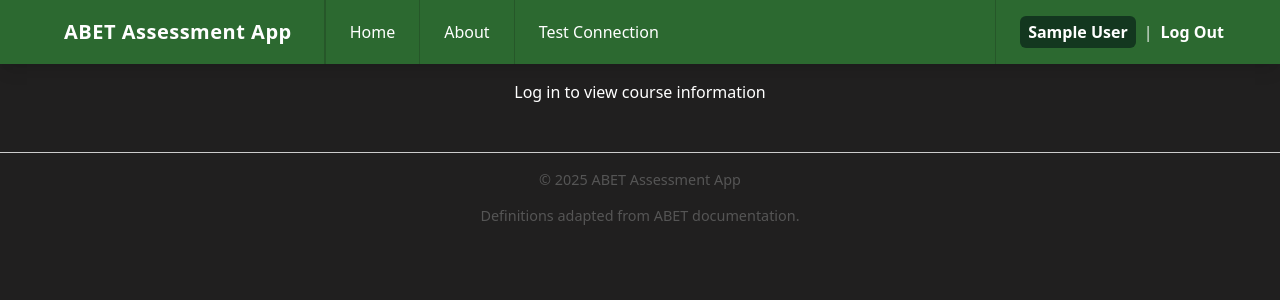
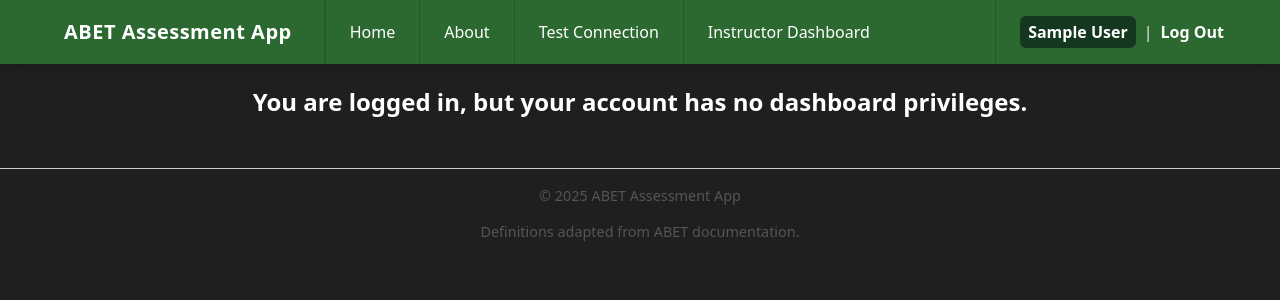
Before and after one commit to tdavis36/ABET-Assessment-App, a Vue app in the folder frontend/: page /dashboard in a window 1280 px wide. Shown: the top 300 px of the page. Built offline with nearby package versions, Linux system fonts and the light colour scheme; sample sign-in values are in the browser's storage.

Commit message:
refactor: streamline dashboard logic, improve user-store integration, and simplify navbar/auth flow

```diff
--- a/frontend/src/App.vue
+++ b/frontend/src/App.vue
@@ -6,7 +6,6 @@ import { useUserStore } from '@/stores/user-store.js'
 
 const userStore = useUserStore()
 
-// Load user from localStorage on app mount
 onMounted(() => {
   userStore.loadFromStorage()
 })
@@ -27,7 +26,7 @@ function handleLogout() {
     </header>
 
     <main>
-      <router-view :loggedIn="loggedIn" @login="handle_login"/>
+      <router-view />
     </main>
 
     <footer class="footer">
--- a/frontend/src/components/NavBar.vue
+++ b/frontend/src/components/NavBar.vue
@@ -4,11 +4,9 @@ const props = defineProps({
   username: String,
 })
 
+const emit = defineEmits(["logout"])
+</script>
 
-const isAdmin = true
-
-const emits = defineEmits(["logout"])
-</script>
 <template>
   <nav id="navbar">
     <div class="navbar-container">
@@ -21,9 +19,8 @@ const emits = defineEmits(["logout"])
         <div class="nav-divider"></div>
         <router-link to="/test-connection" class="nav_button">Test Connection</router-link>
 
-
-        <!-- Instructor dashboard link only -->
-        <template v-if="loggedIn && !isAdmin">
+        <!-- Instructor dashboard only -->
+        <template v-if="loggedIn">
           <div class="nav-divider"></div>
           <router-link to="/instructor-dashboard" class="nav_button">
             Instructor Dashboard
@@ -31,9 +28,9 @@ const emits = defineEmits(["logout"])
         </template>
       </div>
 
-      <!-- Log In / Log Out -->
       <div class="navbar-auth">
         <div class="nav-divider"></div>
+
         <router-link
           v-if="loggedIn"
           to="/"
@@ -57,9 +54,7 @@ const emits = defineEmits(["logout"])
       </div>
     </div>
   </nav>
-  <h1 hidden>This hidden element checks if the site loaded</h1>
 </template>
-
 
 <style scoped>
 #navbar {
--- a/frontend/src/components/pages/HomePage.vue
+++ b/frontend/src/components/pages/HomePage.vue
@@ -1,33 +1,46 @@
 <script lang="ts" setup>
-  import ProgramInstructorsPage from "@/components/pages/ProgramInstructorsPage.vue";
-  import InstructorViewPage from "@/components/pages/InstructorViewPage.vue";
+import { storeToRefs } from "pinia";
+import { useUserStore } from "@/stores/user-store.js";
 
-  const props = defineProps({
-    loggedIn: Boolean,
-  })
+import ProgramInstructorsPage from "@/components/pages/ProgramInstructorsPage.vue";
+import InstructorViewPage from "@/components/pages/InstructorViewPage.vue";
 
-  console.log(props.loggedIn)
+const userStore = useUserStore();
+const { isLoggedIn, isAdmin, isInstructor } = storeToRefs(userStore);
 </script>
 
 <template>
   <main class="homepage">
 
-    <div v-if="!loggedIn" id="log-in-popup">
+    <!-- Not logged in -->
+    <div v-if="!isLoggedIn" id="log-in-popup">
       Log in to view course information
     </div>
 
+    <!-- Logged in -->
     <div v-else id="dashboards">
-      <header class="dashboard-header">
-        <h1>Administrator Dashboard</h1>
-      </header>
 
       <!-- Admin Dashboard -->
-      <ProgramInstructorsPage :programId="1" />
+      <template v-if="isAdmin">
+        <header class="dashboard-header">
+          <h1>Administrator Dashboard</h1>
+        </header>
 
-      <hr class="section-divider" />
+        <ProgramInstructorsPage :programId="userStore.currentProgramId || 1" />
+
+        <hr class="section-divider" />
+      </template>
 
       <!-- Instructor Dashboard -->
-      <InstructorViewPage :programId="1" />
+      <template v-if="isInstructor || isAdmin">
+        <InstructorViewPage :programId="userStore.currentProgramId || 1" />
+      </template>
+
+      <!-- Fallback (logged in but not admin or instructor) -->
+      <template v-if="!isAdmin && !isInstructor">
+        <h2>You are logged in, but your account has no dashboard privileges.</h2>
+      </template>
+
     </div>
 
   </main>
```
